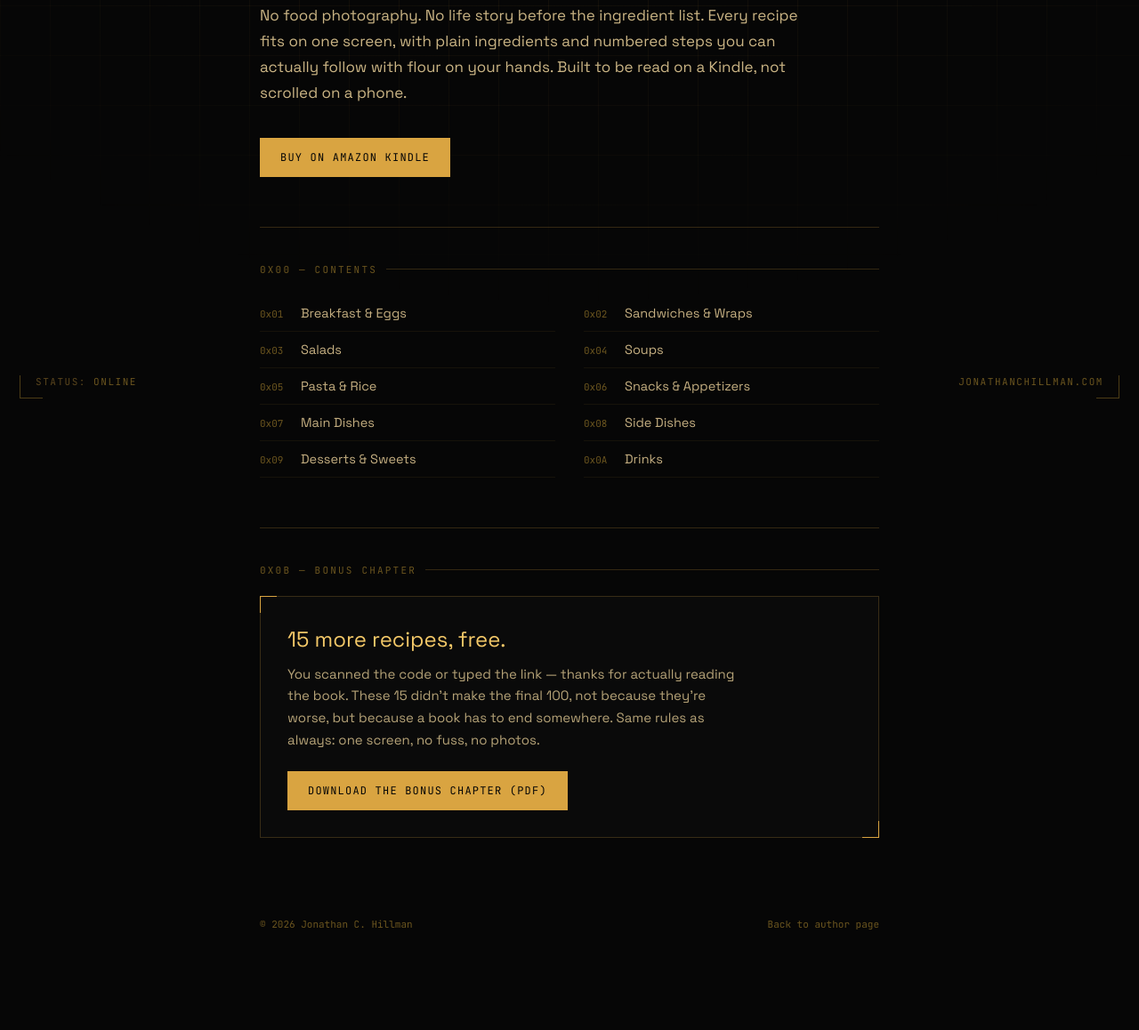
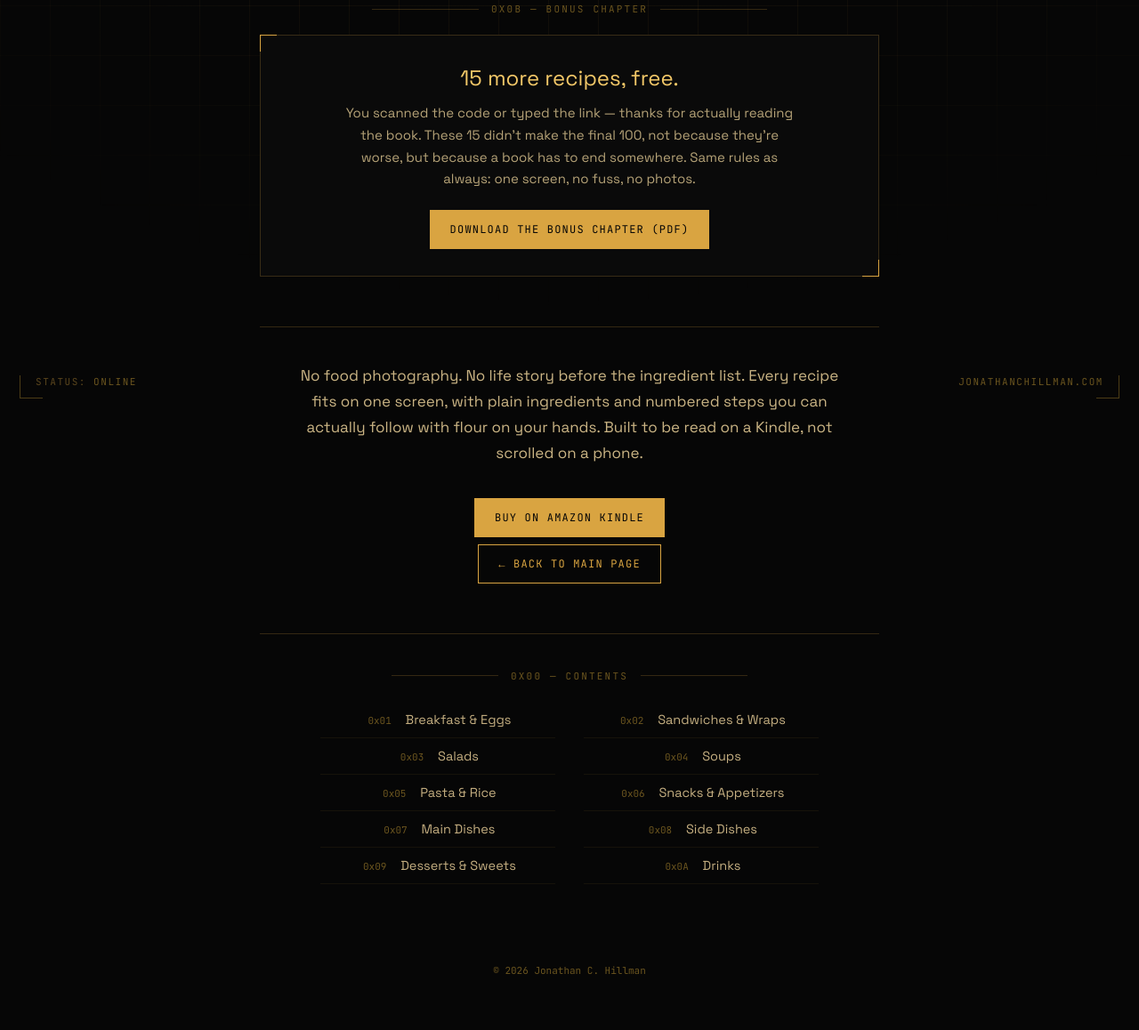
Before and after one commit to ionutcm402-beep/JonathanCHillman, a plain HTML site: page book.html in a window 1280 px wide. Shown: the part 330-1488 px from the top of the page at 89% size. Before the commit the page ends 1436 px from the top, so only its background shows below. Drawn offline with Linux system fonts and the light colour scheme.

Commit message:
Add files via upload

```diff
--- a/book.html
+++ b/book.html
@@ -95,6 +95,7 @@
     max-width: 760px;
     margin: 0 auto;
     padding: 120px 32px 90px;
+    text-align: center;
     opacity: 0;
     animation: rise 0.9s cubic-bezier(.2,.7,.2,1) 0.1s forwards;
   }
@@ -134,7 +135,7 @@
     font-style: italic;
     font-size: 19px;
     color: rgba(217,164,65,0.8);
-    margin: 0 0 24px;
+    margin: 0 auto 24px;
     max-width: 46ch;
   }
 
@@ -153,11 +154,11 @@
     font-size: 17px;
     line-height: 1.7;
     color: rgba(230, 205, 150, 0.88);
-    margin: 0 0 36px;
+    margin: 0 auto 36px;
     max-width: 58ch;
   }
 
-  .btn-row { display: flex; flex-wrap: wrap; gap: 12px; margin-bottom: 8px; }
+  .btn-row { display: flex; flex-wrap: wrap; justify-content: center; gap: 12px; margin-bottom: 8px; }
 
   .btn {
     display: inline-flex;
@@ -192,23 +193,27 @@
     margin: 0 0 22px;
     display: flex;
     align-items: center;
-    gap: 10px;
+    justify-content: center;
+    gap: 14px;
   }
 
-  .section-label::after { content: ""; flex: 1; height: 1px; background: var(--line); }
+  .section-label::before,
+  .section-label::after { content: ""; flex: 1; height: 1px; background: var(--line); max-width: 120px; }
 
   .toc {
     list-style: none;
-    margin: 0;
+    margin: 0 auto;
     padding: 0;
     display: grid;
     grid-template-columns: 1fr 1fr;
     gap: 0 32px;
+    max-width: 560px;
   }
 
   .toc li {
     display: flex;
     align-items: baseline;
+    justify-content: center;
     gap: 12px;
     font-size: 14.5px;
     color: rgba(230, 205, 150, 0.85);
@@ -256,7 +261,7 @@
     font-size: 15px;
     line-height: 1.65;
     color: rgba(230, 205, 150, 0.78);
-    margin: 0 0 22px;
+    margin: 0 auto 22px;
     max-width: 54ch;
   }
 
@@ -267,8 +272,9 @@
     margin: 0 auto;
     padding: 0 32px 60px;
     display: flex;
-    justify-content: space-between;
-    flex-wrap: wrap;
+    flex-direction: column;
+    align-items: center;
+    text-align: center;
     gap: 10px;
     font-family: var(--mono);
     font-size: 11px;
@@ -295,10 +301,23 @@
     <p class="subtitle">100 Recipes Built for Your E-Reader, Not Your Feed.</p>
     <p class="byline">by <a href="index.html">Jonathan C. Hillman</a></p>
 
+    <p class="section-label">0x0B — Bonus Chapter</p>
+    <div class="bonus">
+      <h2>15 more recipes, free.</h2>
+      <p>You scanned the code or typed the link — thanks for actually reading the book. These 15 didn't make the final 100, not because they're worse, but because a book has to end somewhere. Same rules as always: one screen, no fuss, no photos.</p>
+      <a class="btn" href="/bonus-chapter.pdf" download>Download the bonus chapter (PDF)</a>
+    </div>
+
+    <hr class="rule">
+
     <p class="lede">No food photography. No life story before the ingredient list. Every recipe fits on one screen, with plain ingredients and numbered steps you can actually follow with flour on your hands. Built to be read on a Kindle, not scrolled on a phone.</p>
 
     <div class="btn-row">
       <a class="btn" href="#" aria-disabled="true">Buy on Amazon Kindle</a>
+    </div>
+
+    <div class="btn-row">
+      <a class="btn ghost" href="index.html">← Back to Main Page</a>
     </div>
 
     <hr class="rule">
@@ -316,20 +335,10 @@
       <li><span class="num">0x09</span>Desserts &amp; Sweets</li>
       <li><span class="num">0x0A</span>Drinks</li>
     </ul>
-
-    <hr class="rule" id="bonus">
-
-    <p class="section-label">0x0B — Bonus Chapter</p>
-    <div class="bonus">
-      <h2>15 more recipes, free.</h2>
-      <p>You scanned the code or typed the link — thanks for actually reading the book. These 15 didn't make the final 100, not because they're worse, but because a book has to end somewhere. Same rules as always: one screen, no fuss, no photos.</p>
-      <a class="btn" href="/bonus-chapter.pdf" download>Download the bonus chapter (PDF)</a>
-    </div>
   </main>
 
   <footer>
     <span>© 2026 Jonathan C. Hillman</span>
-    <span><a href="index.html">Back to author page</a></span>
   </footer>
 
 </body>
```
